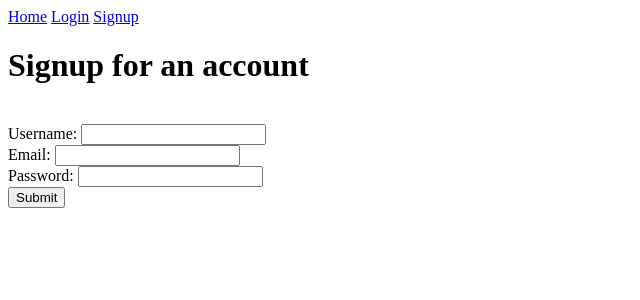
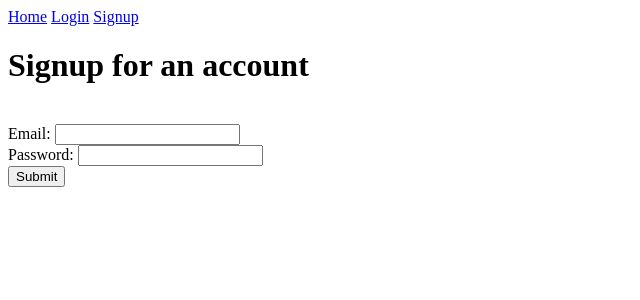
Before and after one commit to Lilley-DL/Momentum, a Flask app: page /signup in a window 1280 px wide. Shown: the top 300 px of the page, without its empty margins (0-640 px from the left). Run offline with Flask 3, Linux system fonts and the light colour scheme.

Commit message:
removed username requirements

```diff
--- a/app.py
+++ b/app.py
@@ -33,16 +33,12 @@ else:
     #use supabase here ?
     DATABASE_URL = os.environ.get('DATABASE_URL')
 
-
-
 class SignupForm(FlaskForm):
-    username = StringField('Username: ',validators=[DataRequired()])
     email = EmailField('Email: ',validators=[DataRequired()])
     password = PasswordField('Password: ',validators=[DataRequired()])
     submit = SubmitField("Submit")
 
 class LoginForm(FlaskForm):
-    username = StringField('Username: ',validators=[DataRequired()])
     email = EmailField('Email: ',validators=[DataRequired()])
     password = PasswordField('Password: ',validators=[DataRequired()])
     submit = SubmitField("Submit")
@@ -108,8 +104,6 @@ def signup():
 
     if form.validate_on_submit():
         app.logger.info(f" AFTER VALID SUBMIT :: {form}")
-        username = form.username.data
-        form.username.data = ''
 
         email = form.email.data
         form.email.data = ''
@@ -118,19 +112,9 @@ def signup():
         form.password.data = ''
 
         try:
-            # Check for existing user
-            response = supabase.table('users').select('user_id').eq('email',email).execute()
-            user_exists = len(response.data) > 0
-
-            if not user_exists:
-                # No existing user, register new user
-                hashed_password = supabase.auth.sign_up({"email":email,"password":password})
-                return redirect('/login')
-            else:
-                # User already exists, display error
-                # return render_template('signup.html', errors="Email already in use")
-                flash("email was elrady in use")
-                return redirect("/signup")
+            app.logger.info("Am i here ?")
+            hashed_password = supabase.auth.sign_up({"email":email,"password":password})
+            return redirect('/login')
         except Exception as e:
             # Handle potential errors during Supabase interaction
             print(f"Error during signup: {e}")
@@ -144,16 +128,12 @@ def signup():
 
 @app.route('/login',methods=['GET','POST'])
 def login():
-    username = None
     email = None
     password = None
 
     form = LoginForm()
 
     if form.validate_on_submit(): ##POST
-        username = form.username.data
-        form.username.data = ''
-
         email = form.email.data
         form.email.data = ''
 
@@ -200,16 +180,20 @@ def profile():
         return redirect('/login')  # Redirect unauthenticated users
 
     #get the entries for this user
+    try:
+        response = supabase.table("entry").select("*").eq("user_id", current_user.id).execute()
+        r2 = supabase.table("accumulated_calories_for_user").select("*").execute()
+        totalCalories = r2.data
 
-    response = supabase.table("entry").select("*").eq("user_id", current_user.id).execute()
-    r2 = supabase.table("accumulated_calories_for_user").select("*").execute()
-    totalCalories = r2.data
+        entries = response.data if response.data else []
+        app.logger.info(f"SUPA RETREIVED {entries}")
 
-    entries = response.data if response.data else []
-    app.logger.info(f"SUPA RETREIVED {entries}")
+        # Render profile page for authenticated users
+        return render_template("profile.html", user=current_user, entries=entries,totalCals = totalCalories)
+    except Exception as e:
+        flash(e)
+        return render_template("profile.html", user=current_user)
 
-    # Render profile page for authenticated users
-    return render_template("profile.html", user=current_user, entries=entries,totalCals = totalCalories)
 
 @app.route("/createEntry",methods=['GET','POST'])
 @flask_login.login_required
--- a/templates/login.html
+++ b/templates/login.html
@@ -12,8 +12,6 @@
 <br>
 <form action="/login" method="post">
     {{form.hidden_tag()}}
-    {{form.username.label}} {{form.username()}}
-    <br>
     {{form.email.label}} {{form.email()}}
     <br>
     {{form.password.label}} {{form.password()}}
--- a/templates/profile.html
+++ b/templates/profile.html
@@ -10,8 +10,6 @@
 {% block content %}
 {% if current_user%}
     <h1>Welcome {{current_user.username}}</h1>
-    <h3>Your id = {{current_user.id}}</h3>
-
 {% endif %}
 
 <div id="search">
--- a/templates/signup.html
+++ b/templates/signup.html
@@ -11,8 +11,6 @@
 <br>
 <form action="/signup" method="post">
     {{form.hidden_tag()}}
-    {{form.username.label}} {{form.username()}}
-    <br>
     {{form.email.label}} {{form.email()}}
     <br>
     {{form.password.label}} {{form.password()}}
```
